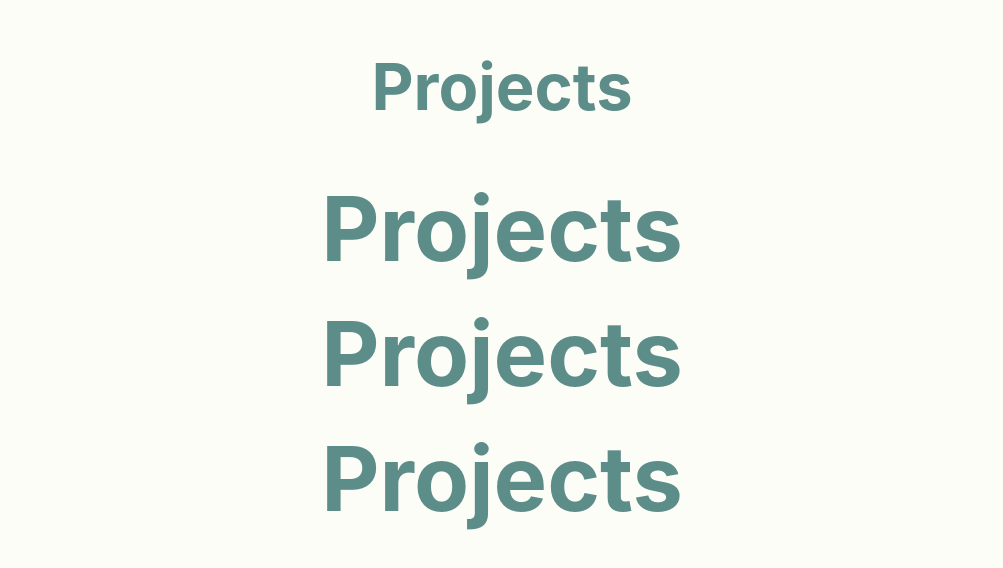
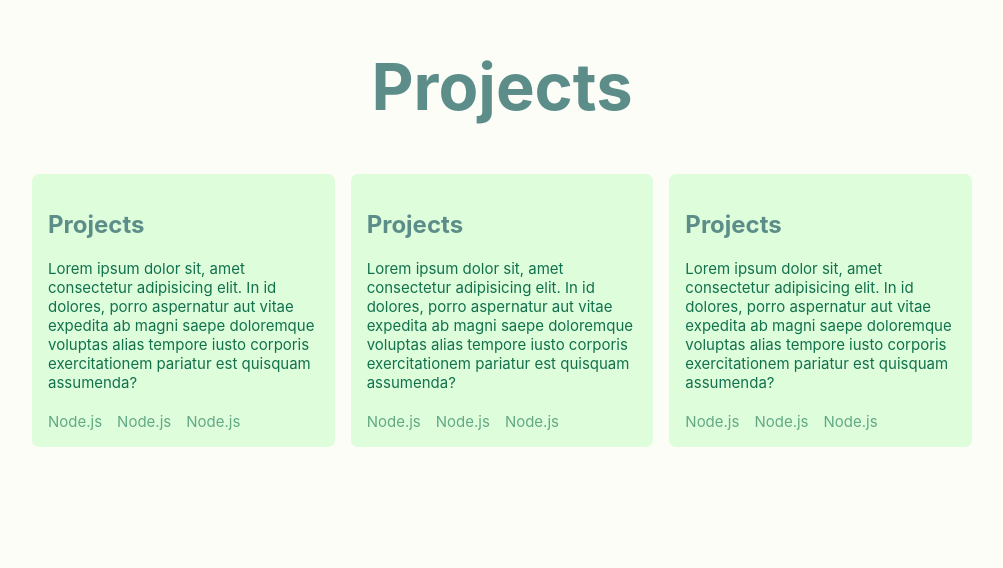
Before and after one commit to jackiewong99/portfolio_v2, a React (Create React App) app: page / in a window 1280 px wide. Shown: the part 1778-2346 px from the top of the page, without its empty margins (138-1141 px from the left). Built offline with nearby package versions, Linux system fonts and the light colour scheme.

Commit message:
Update ProjectCard.js
- Add all elements/sections required for the ProjectCard component (header, description, tech list).
- Add placeholder text for styling purposes.

```diff
--- a/src/Components/Projects/ProjectCard.js
+++ b/src/Components/Projects/ProjectCard.js
@@ -4,10 +4,25 @@ import styles from './Projects.module.css';
 
 const ProjectCard = () => {
   return (
-    <div>
+    <div className={styles.cardContainer}>
       <header>
-        <h1 className={styles.cardHeader}>Projects</h1>
+        <h2 className={styles.cardHeader}>Projects</h2>
       </header>
+      <section>
+        <div className={styles.cardDescription}>
+          Lorem ipsum dolor sit, amet consectetur adipisicing elit. In id
+          dolores, porro aspernatur aut vitae expedita ab magni saepe doloremque
+          voluptas alias tempore iusto corporis exercitationem pariatur est
+          quisquam assumenda?
+        </div>
+      </section>
+      <section>
+        <ul className={styles.cardTechList}>
+          <li>Node.js</li>
+          <li>Node.js</li>
+          <li>Node.js</li>
+        </ul>
+      </section>
     </div>
   );
 };
```
